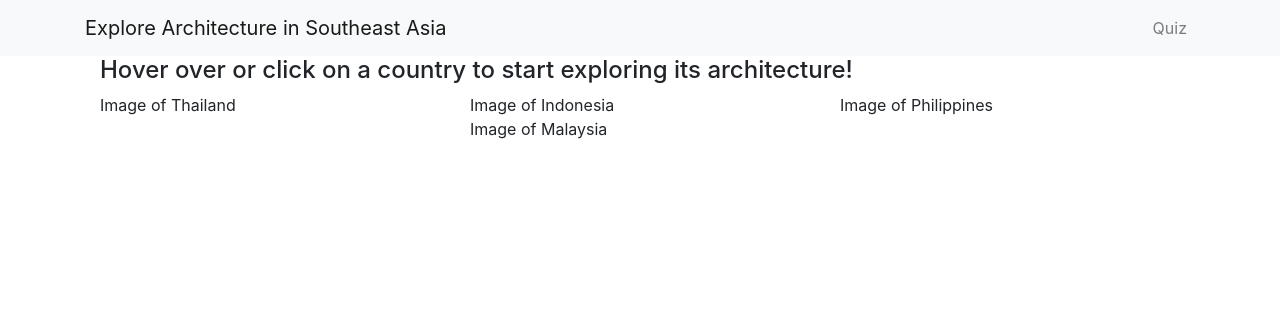
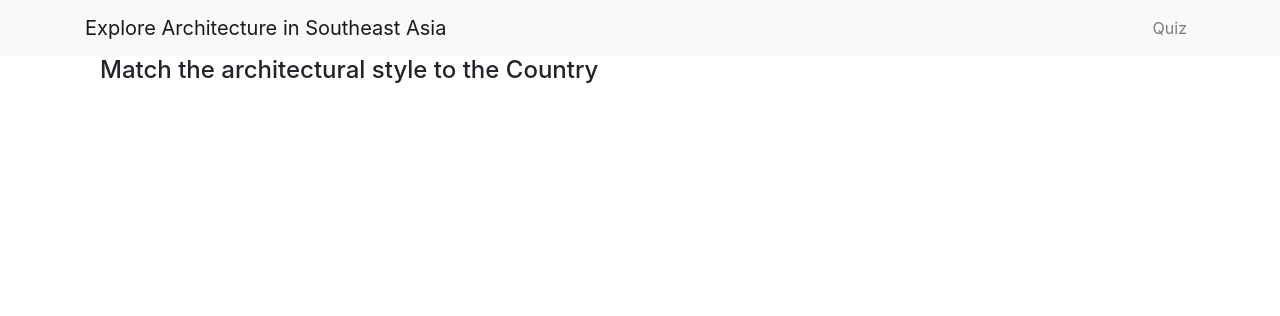
Before and after one commit to kentrietran/SEAsiaArchitectureProject, a Flask app: page /quiz in a window 1280 px wide. Shown: the top 316 px of the page. Run offline with Flask 3, Linux system fonts and the light colour scheme; some libraries are stand-ins or nearby versions.

Commit message:
learn page
learn page

```diff
--- a/server.py
+++ b/server.py
@@ -8,42 +8,12 @@ lessons = {
     "lesson_id": 1,
     "country": "Thailand",
     "title": "Top 3 famous Architectural Styles in Thailand",
-    "card_images": ["images/dragon_roof.png", "images/dragon_roof.png", "images/dragon_roof.png"],
+    "card_images": ["images/roof_finial.png", "images/roof_tiers.png", "images/indented_corners.png"],
     "card_text_title": ["Roof Finials", "Roof Tiers", "Indented Corners"],
-    "card_text": ["Roof finials, also known as chofa, are intricate decorative elements commonly found in Thai architecture.", "...", ".."],
-    "texts": ["These ornate structures adorn the apex of temple roofs and palace buildings, adding a touch of elegance and cultural significance to the skyline. Crafted with meticulous detail, roof finials often depict mythical creatures such as dragons or nāgas (half-human and half-serpent), symbolizing protection and prosperity in Thai culture. Their presence not only enhances the aesthetic appeal of the architecture but also serves as a reminder of Thailand's rich history and spiritual heritage.", "...", "..."],
-    "images": [["images/dragon_roof.png", "images/nagas_roof.png"],["images/dragon_roof.png", "images/nagas_roof.png"], ["images/dragon_roof.png", "images/nagas_roof.png"]],
-    "image_captions": [["Dragon roof finial", "Nagas roof finial"], ["Dragon roof finial", "Nagas roof finial"], ["Dragon roof finial", "Nagas roof finial"]],
-},
-"2":{
-    "lesson_id": 2,
-    "title": "Top 3 famous Architectural Styles in Indonesia",
-    "card_image": "images/dragon_roof.png",
-    "card_text_title": ["Roof Finials", "Roof Tiers", "Indented Corners"],
-    "card_text": ["Roof finials, also known as chofa, are intricate decorative elements commonly found in Thai architecture.", "...", ".."],
-    "texts": ["These ornate structures adorn the apex of temple roofs and palace buildings, adding a touch of elegance and cultural significance to the skyline. Crafted with meticulous detail, roof finials often depict mythical creatures such as dragons or nāgas (half-human and half-serpent), symbolizing protection and prosperity in Thai culture. Their presence not only enhances the aesthetic appeal of the architecture but also serves as a reminder of Thailand's rich history and spiritual heritage.", "...", "..."],
-    "images": ["images/dragon_roof.png", "images/nagas_roof.png"],
-    "image_captions": ["Dragon roof finial", "Nagas roof finial"],
-},
-"3":{
-    "lesson_id": 3,
-    "title": "Top 3 famous Architectural Styles in Malaysia",
-    "card_image": "images/dragon_roof.png",
-    "card_text_title": ["Roof Finials", "Roof Tiers", "Indented Corners"],
-    "card_text": ["Roof finials, also known as chofa, are intricate decorative elements commonly found in Thai architecture.", "...", ".."],
-    "texts": ["These ornate structures adorn the apex of temple roofs and palace buildings, adding a touch of elegance and cultural significance to the skyline. Crafted with meticulous detail, roof finials often depict mythical creatures such as dragons or nāgas (half-human and half-serpent), symbolizing protection and prosperity in Thai culture. Their presence not only enhances the aesthetic appeal of the architecture but also serves as a reminder of Thailand's rich history and spiritual heritage.", "...", "..."],
-    "images": ["images/dragon_roof.png", "images/nagas_roof.png"],
-    "image_captions": ["Dragon roof finial", "Nagas roof finial"],
-},
-"4":{
-    "lesson_id": 4,
-    "title": "Top 3 famous Architectural Styles in Philippines",
-    "card_image": "images/dragon_roof.png",
-    "card_text_title": ["Roof Finials", "Roof Tiers", "Indented Corners"],
-    "card_text": ["Roof finials, also known as chofa, are intricate decorative elements commonly found in Thai architecture.", "...", ".."],
-    "texts": ["These ornate structures adorn the apex of temple roofs and palace buildings, adding a touch of elegance and cultural significance to the skyline. Crafted with meticulous detail, roof finials often depict mythical creatures such as dragons or nāgas (half-human and half-serpent), symbolizing protection and prosperity in Thai culture. Their presence not only enhances the aesthetic appeal of the architecture but also serves as a reminder of Thailand's rich history and spiritual heritage.", "...", "..."],
-    "images": ["images/dragon_roof.png", "images/nagas_roof.png"],
-    "image_captions": ["Dragon roof finial", "Nagas roof finial"],
+    "card_text": ["Roof finials, also known as chofa, are intricate decorative elements commonly found in Thai architecture.", "Thai roof tiers are a defining feature of traditional Thai architecture. Characterized by their multi-tiered design, these roofs typically consist of several layers, each adorned with intricate details and decorative elements.", "Inspired by traditional Thai design principles, structures often feature intricately carved wooden details, sloping roofs, and ornate decorations. The signature element of indented corners adds both aesthetic appeal and functionality, allowing buildings to better withstand heavy rains and strong winds common in the region."],
+    "texts": ["These ornate structures adorn the apex of temple roofs and palace buildings, adding a touch of elegance and cultural significance to the skyline. Crafted with meticulous detail, roof finials often depict mythical creatures such as dragons or nāgas (half-human and half-serpent), symbolizing protection and prosperity in Thai culture. Their presence not only enhances the aesthetic appeal of the architecture but also serves as a reminder of Thailand's rich history and spiritual heritage.", "The tiered roof style serves both practical and symbolic purposes, providing ventilation and protection from the elements while also symbolizing prosperity and spiritual significance. This architectural tradition can be observed in various structures across Thailand, including temples, palaces, and traditional Thai houses, showcasing the country's rich cultural heritage and artistic craftsmanship.", "Indented corners represent a characteristic aspect of traditional Thai architecture, where the corners of a rectangular building are divided into multiple recessed sections."],
+    "images": [["images/dragon_roof.png", "images/nagas_roof.png"],["images/roof_tiers1.png", "images/roof_tiers2.png"], ["images/indented_c_1.png", "images/indented_c_2.jpeg"]],
+    "image_captions": [["Dragon roof finial", "Nagas roof finial"], ["The Sanctuary Of Truth building with roof tiers", "Temple Wat Chiang Man with roof tiers"], ["Temple of the Emerald Buddha with Indented Corners", "The Grand Place Temple with Indented Corners"]],
 },
 }
 
@@ -54,6 +24,16 @@ quiz = {
 "page": "",
 },
 "2": {
+"image": "images/dragon_roof.png",
+"answer": "",
+"page": "",
+},
+"3": {
+"image": "images/dragon_roof.png",
+"answer": "",
+"page": "",
+},
+"4": {
 "image": "images/dragon_roof.png",
 "answer": "",
 "page": "",
--- a/templates/quiz.html
+++ b/templates/quiz.html
@@ -4,24 +4,7 @@
     <link rel="stylesheet" href="https://stackpath.bootstrapcdn.com/bootstrap/4.2.1/css/bootstrap.min.css">
 
     <div class="container-fluid">
-        <h4>Hover over or click on a country to start exploring its architecture!</h4>
+        <h4>Match the architectural style to the Country</h4>
 
-        <div class="row">
-            <div class="col-4">
-                Image of Thailand
-            </div>
-            <div class="col-4">
-                <div class="row-1">
-                    Image of Indonesia
-                </div>
-                <div class="row-1">
-                    Image of Malaysia
-                </div>
-            </div>
-            <div class="col-4">
-                Image of Philippines
-            </div>
-        </div>
-    </div>
 
 {% endblock %}
```
Also changed, not shown: static/images/indented_c_1.png (added), static/images/indented_c_2.jpeg (added), static/images/indented_corners.png (added), static/images/roof_finial.png (added), static/images/roof_tiers.png (added), static/images/roof_tiers1.png (added), static/images/roof_tiers2.png (added), 3 other files.
